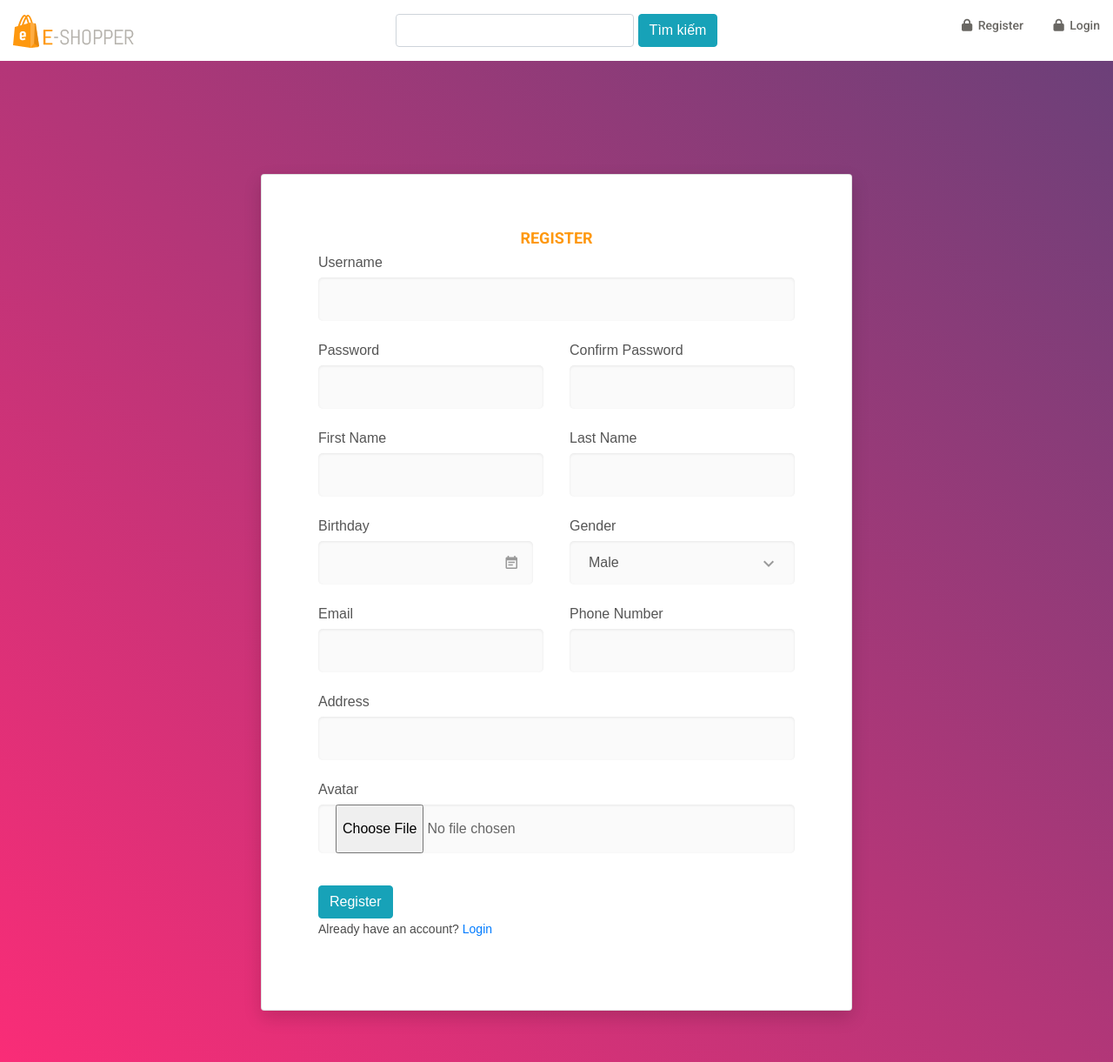
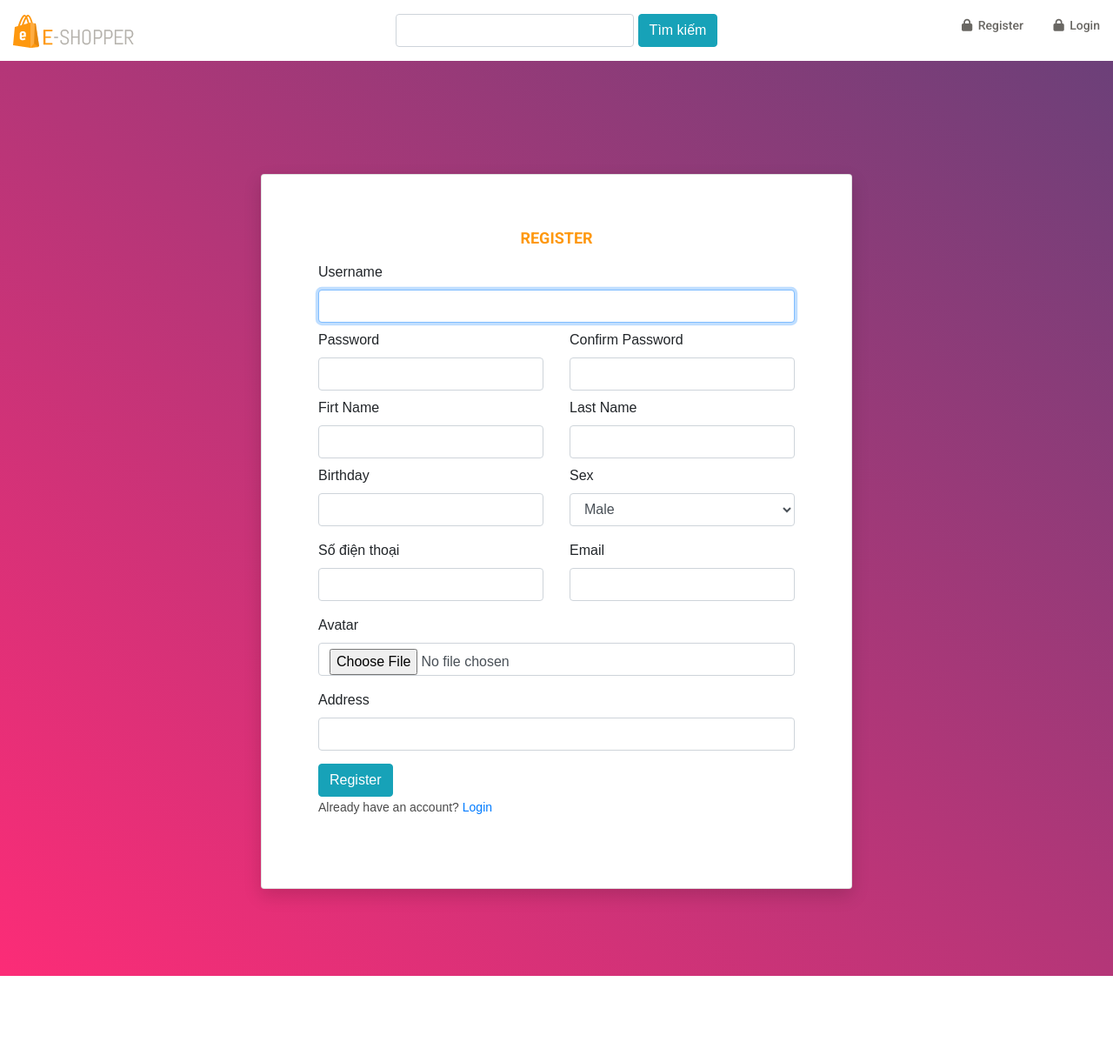
Before and after one commit to banam10a10/videoWeb, a Django app: page /register/ in a window 1280 px wide. Shown: the top 1221 px of the page at 87% size. After the commit the page ends 1122 px from the top, so only its background shows below. Run offline with Django 3.2, Linux system fonts and the light colour scheme; some libraries are stand-ins or nearby versions.

Commit message:
up file 21/11/2021

```diff
--- a/templates/Auth/RegisterPage.html
+++ b/templates/Auth/RegisterPage.html
@@ -10,79 +10,65 @@
                     <h2 class="title text-center">Register</h2>
                     <form method="POST" enctype="multipart/form-data">
                         {% csrf_token %}
-                        <div class="input-group">
-                            <label class="label">Username</label>
-                            {{ f.username|add_class:'input--style-4' }}
-                        </div>
-                        <div class="row row-space">
-                            <div class="col-6">
-                                <div class="input-group">
-                                    <label class="label">Password</label>
-                                    {{f.password1|add_class:'input--style-4'}}
+                        <div class="row mt-3">
+                            <div class="col-md-12">
+                                <label class="labels">Username</label>
+                                {{ f.username| add_class:'form-control' }}
                             </div>
                         </div>
-                            <div class="col-6">
-                                <div class="input-group">
-                                    <label class="label">Confirm Password</label>
-                                    {{f.password2|add_class:'input--style-4'}}
+                        <div class="row mt-2">
+                            <div class="col-md-6">
+                                <label class="labels">Password</label>
+                                {{ f.password1| add_class:'form-control' }}
+                            </div>
+                            <div class="col-md-6">
+                                <label class="labels">Confirm Password</label>
+                                {{ f.password2 | add_class:'form-control' }}
                             </div>
                         </div>
+                         <div class="row mt-2">
+                            <div class="col-md-6">
+                                <label class="labels">Firt Name</label>
+                                {{ f.first_name| add_class:'form-control' }}
                             </div>
-                        <div class="row row-space">
-                            <div class="col-6">
-                                <div class="input-group">
-                                    <label class="label">first name</label>
-                                    {{f.first_name|add_class:'input--style-4'}}
+                            <div class="col-md-6">
+                                <label class="labels">Last Name</label>
+                                {{ f.last_name | add_class:'form-control' }}
                             </div>
                         </div>
-                            <div class="col-6">
-                                <div class="input-group">
-                                    <label class="label">last name</label>
-                                    {{f.last_name|add_class:'input--style-4'}}
+                        <div class="row mt-2">
+                            <div class="col-md-6">
+                                <label class="labels">Birthday</label>
+                                <div class="input-group-icon">
+                                    {{ f.birthday | add_class:'form-control' }}
                                 </div>
                             </div>
-                        </div>
-                        <div class="row row-space">
-                            <div class="col-6">
-                                <div class="input-group">
-                                    <label class="label">Birthday</label>
-                                    <div class="input-group-icon">
-                                        {{f.birthday|add_class:'input--style-4 js-datepicker'}}
-                                        <i class="zmdi zmdi-calendar-note input-icon js-btn-calendar"></i>
+                            <div class="col-md-6">
+                                <label class="labels">Sex</label>
+                                {{ f.sex| add_class:'form-control' }}
                             </div>
                         </div>
+                        <div class="row mt-3">
+                            <div class="col-md-6">
+                                <label class="labels">Số điện thoại</label>
+                                {{ f.phone_number| add_class:'form-control' }}
                             </div>
-                            <div class="col-6">
-                                <div class="input-group" style="display: block">
-                                    <label class="label">Gender</label>
-                                    <div class="rs-select2 js-select-simple select--no-search">
-                                        {{f.sex|add_class:'input--style-4'}}
-                                    <div class="select-dropdown"></div>
+                            <div class="col-md-6">
+                                <label class="labels">Email</label>
+                                {{ f.email | add_class:'form-control' }}
                             </div>
                         </div>
+                        <div class="row mt-3">
+                             <div class="col-md-12">
+                                <label class="labels">Avatar</label>
+                                {{ f.avatar| add_class:'form-control' }}
                             </div>
                         </div>
-                        <div class="row row-space">
-                            <div class="col-6">
-                                <div class="input-group">
-                                    <label class="label">Email</label>
-                                    {{f.email|add_class:'input--style-4'}}
+                        <div class="row mt-3">
+                            <div class="col-md-12">
+                                <label class="labels">Address</label>
+                                {{ f.address| add_class:'form-control' }}
                             </div>
-                            </div>
-                            <div class="col-6">
-                                <div class="input-group">
-                                    <label class="label">Phone Number</label>
-                                    {{f.phone_number|add_class:'input--style-4'}}
-                                </div>
-                            </div>
-                        </div>
-                        <div class="input-group">
-                            <label class="label">Address</label>
-                            {{ f.address|add_class:'input--style-4' }}
-                        </div>
-                        <div class="input-group">
-                            <label class="label">Avatar</label>
-                            {{ f.avatar|add_class:'input--style-4' }}
                         </div>
                         {{ f.errors }}
                         <div class="p-t-15">
@@ -97,10 +83,4 @@
 
 
 <script src="{% static 'Auth/vendor/jquery/jquery.min.js' %}"></script>
-<!-- Vendor JS-->
-<script src="{% static 'Auth/vendor/select2/select2.min.js' %}"></script>
-<script src="{% static 'Auth/vendor/datepicker/moment.min.js' %}"></script>
-<script src="{% static 'Auth/vendor/datepicker/daterangepicker.js' %}"></script>
-<!-- Main JS-->
-<script src="{% static 'Auth/js/global.js' %}"></script>
 {% endblock %}
```
Lines whose indentation alone changed are shown as unchanged.
